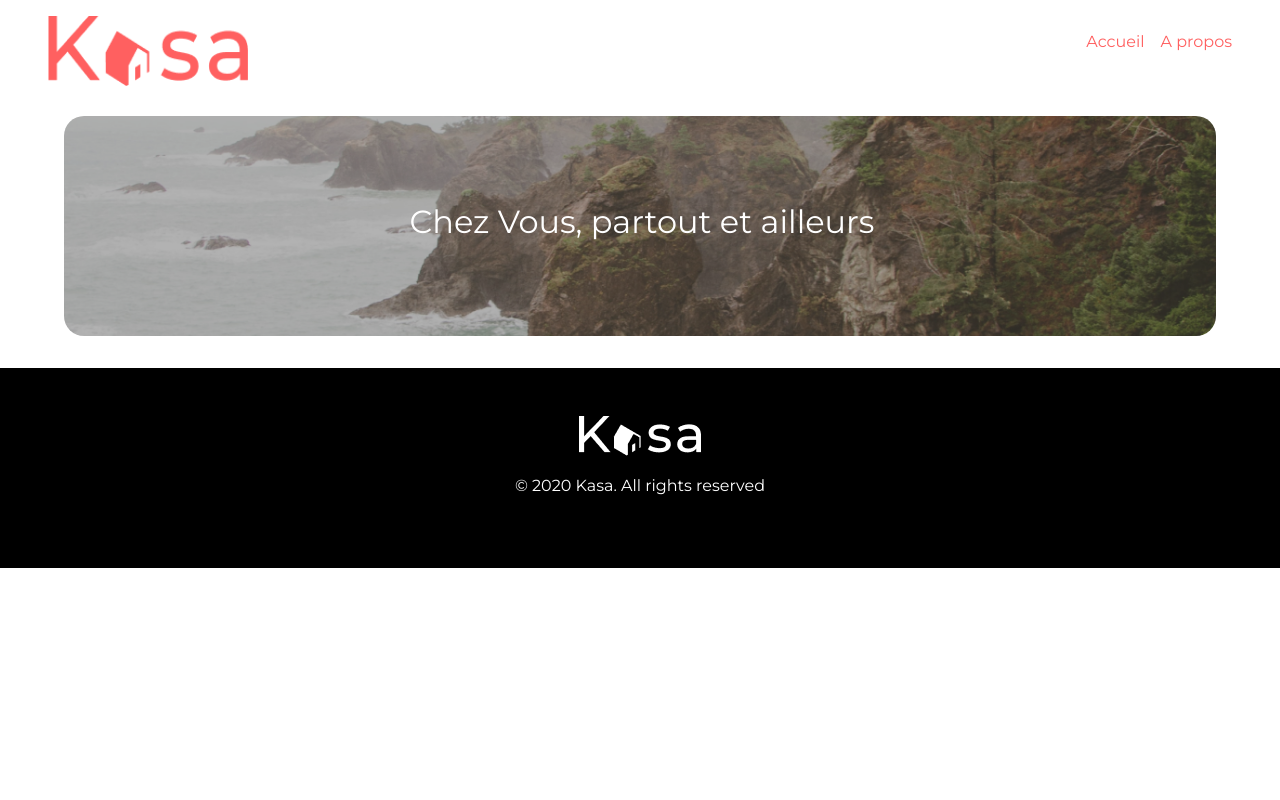
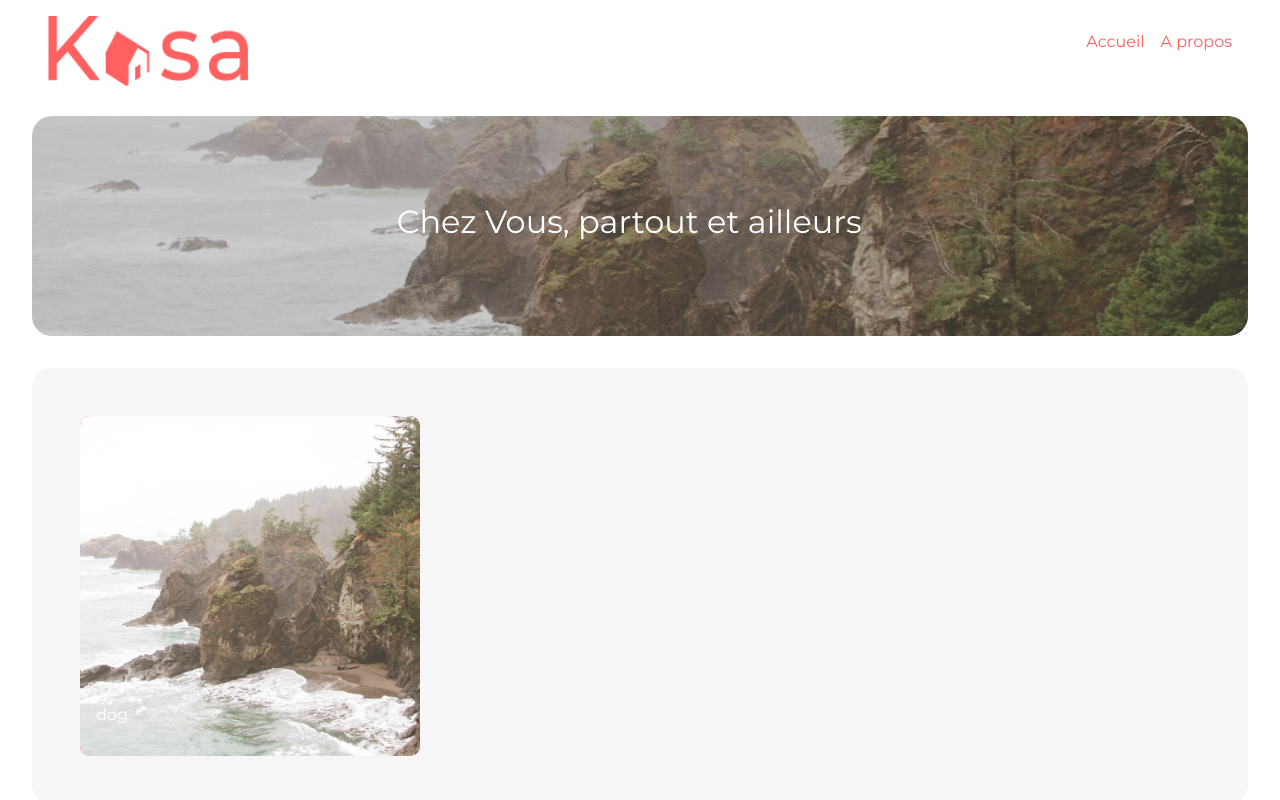
Before and after one commit to zinedinechami/Kasa-react-project, a React (Vite) app in the folder kasa-p8-react/: page /Acceuil in a window 1280 px wide. Shown: the top 800 px of the page. Built offline with nearby package versions, Linux system fonts and the light colour scheme.

Commit message:
created location section for accueil and styled it

```diff
--- a/kasa-p8-react/src/Acceuil.jsx
+++ b/kasa-p8-react/src/Acceuil.jsx
@@ -7,11 +7,19 @@ function Acceuil() {
         <img src={acceuil_header_img} alt="" />
         <h1>Chez Vous, partout et ailleurs</h1>{" "}
       </div>
-      <div className="accueil__location">
-        <section></section>
-      </div>
+      <section className="accueil__location">
+        <div className="accueil__location--container">
+          {/* article example */}
+          <article>
+            <img src={acceuil_header_img} alt="" />
+            <p>dog</p>
+          </article>
+        </div>
+      </section>
     </>
   );
 }
 
+// todo: fetch img and p from database.json
+
 export default Acceuil;
--- a/kasa-p8-react/src/App.jsx
+++ b/kasa-p8-react/src/App.jsx
@@ -47,9 +47,7 @@ function Root() {
           <NavLink to="/Propos">A propos</NavLink>
         </nav>
       </header>
-      <div className="container">
-        <Outlet />
-      </div>
+      <Outlet />
       <footer>
         <div className="footer__content">
           <img src={kasa_logo_footer} alt="kasa_logo_footer" />
--- a/kasa-p8-react/src/style.css
+++ b/kasa-p8-react/src/style.css
@@ -44,7 +44,7 @@ footer .footer__content {
 }
 
 .acceuil__header {
-  width: 90%;
+  width: 95%;
   height: 220px;
   margin-left: auto;
   margin-right: auto;
@@ -59,7 +59,7 @@ footer .footer__content {
   width: 100%;
   height: 100%;
   border-radius: 20px;
-  filter: brightness(70%);
+  filter: brightness(80%);
 }
 .acceuil__header h1 {
   text-align: center;
@@ -68,4 +68,43 @@ footer .footer__content {
   left: 30%;
   font-weight: normal;
   color: white;
+}
+
+.accueil__location {
+  width: 95%;
+  margin-left: auto;
+  margin-right: auto;
+  border-radius: 20px;
+  background-color: #f6f6f6;
+  padding-top: 2em;
+  padding-bottom: 2em;
+  margin-bottom: 2em;
+}
+.accueil__location article {
+  width: 340px;
+  height: 340px;
+  border-radius: 10px;
+  background-color: #ff6060;
+  margin-top: 1em;
+  margin-left: 3em;
+  margin-bottom: 1em;
+  position: relative;
+}
+.accueil__location article img {
+  -o-object-fit: cover;
+     object-fit: cover;
+  width: 340px;
+  height: 340px;
+  border-radius: 10px;
+}
+.accueil__location--container {
+  display: flex;
+  flex-direction: row;
+  flex-wrap: wrap;
+}
+.accueil__location p {
+  color: white;
+  position: absolute;
+  bottom: 1em;
+  left: 1em;
 }/*# sourceMappingURL=style.css.map */
--- a/kasa-p8-react/src/style.scss
+++ b/kasa-p8-react/src/style.scss
@@ -3,6 +3,7 @@
 
 // variables
 $red: #ff6060;
+$grey: #f6f6f6;
 $font: "Montserrat", sans-serif;
 
 body {
@@ -52,7 +53,7 @@ footer {
 // page accueil
 
 .acceuil__header {
-  width: 90%;
+  width: 95%;
   height: 220px;
   margin-left: auto;
   margin-right: auto;
@@ -65,7 +66,7 @@ footer {
     width: 100%;
     height: 100%;
     border-radius: 20px;
-    filter: brightness(70%);
+    filter: brightness(80%);
   }
   h1 {
     text-align: center;
@@ -76,3 +77,43 @@ footer {
     color: white;
   }
 }
+
+// section acceuil location
+.accueil__location {
+  width: 95%;
+  margin-left: auto;
+  margin-right: auto;
+  border-radius: 20px;
+  background-color: $grey;
+  padding-top: 2em;
+  padding-bottom: 2em;
+  margin-bottom: 2em;
+  article {
+    width: 340px;
+    height: 340px;
+    border-radius: 10px;
+    background-color: $red;
+    margin-top: 1em;
+    margin-left: 3em;
+    margin-bottom: 1em;
+    position: relative;
+    img {
+      object-fit: cover;
+      width: 340px;
+      height: 340px;
+      border-radius: 10px;
+      // box-shadow: inset 1px 1px 1px 1px rgba(0, 0, 0, 0.5);
+    }
+  }
+  &--container {
+    display: flex;
+    flex-direction: row;
+    flex-wrap: wrap;
+  }
+  p {
+    color: white;
+    position: absolute;
+    bottom: 1em;
+    left: 1em;
+  }
+}
```
Also changed, not shown: 1 other file (tests, documents, lock files or other folders).
